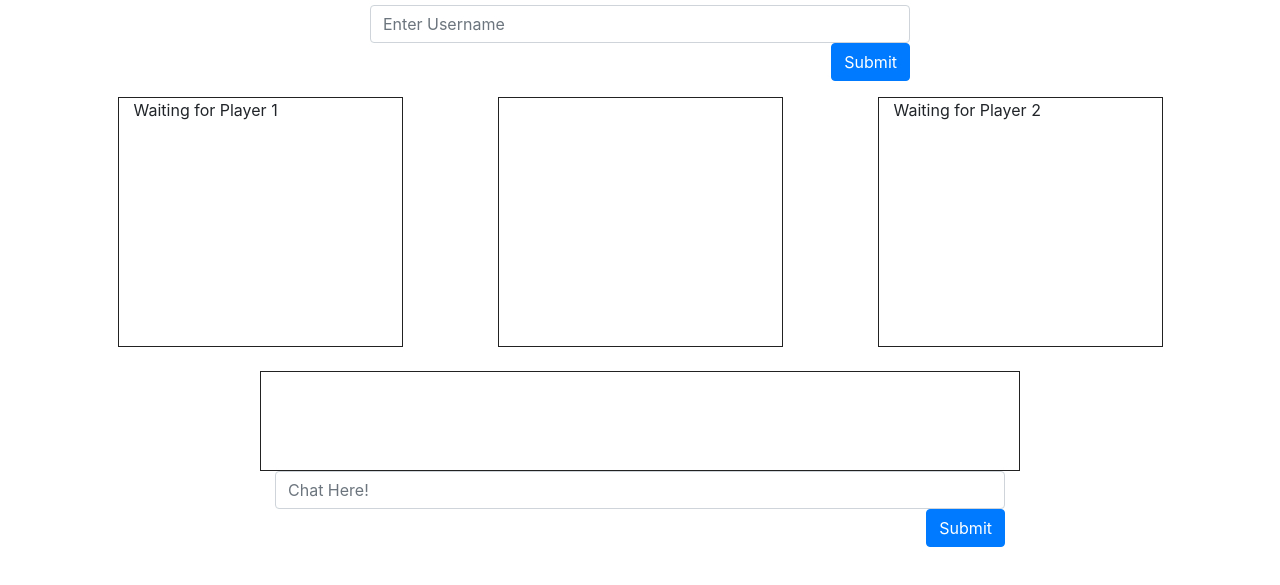
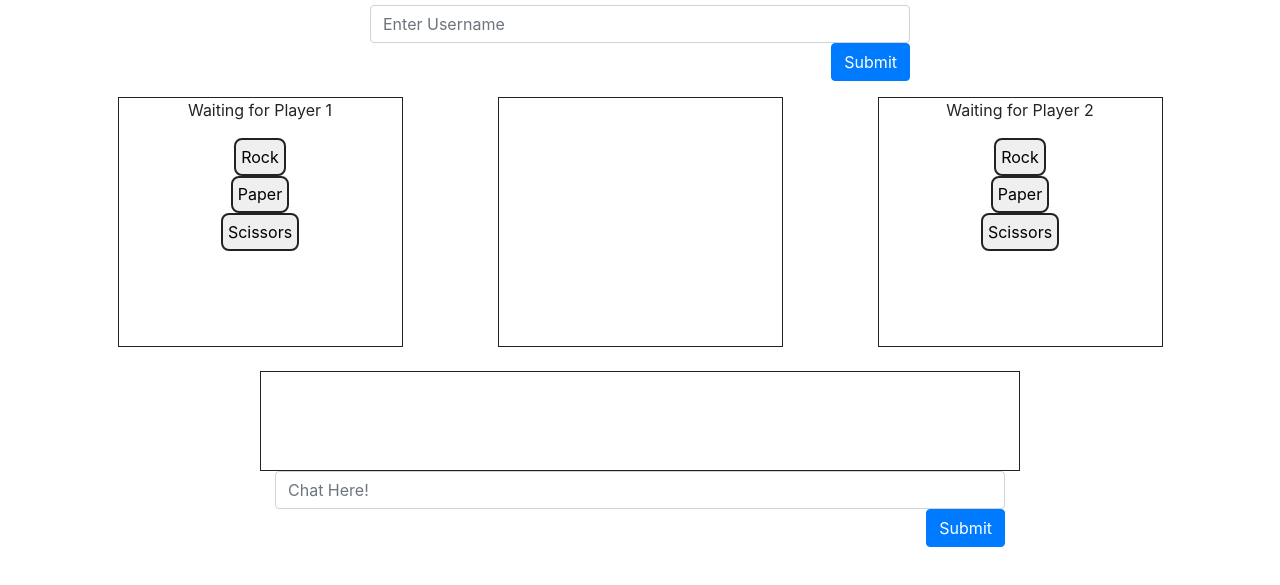
Before and after one commit to MattAuretta/RPS-Multiplayer, a plain HTML site: page index.html in a window 1280 px wide. Shown: the part 51-636 px from the top of the page. Drawn offline with nearby package versions, Linux system fonts and the light colour scheme; no server answers.

Commit message:
game buttons display correctly

```diff
--- a/assets/css/style.css
+++ b/assets/css/style.css
@@ -11,3 +11,14 @@
     border: 1px solid #222;
     height: 100px;
 }
+
+.game-display {
+    text-align: center;
+}
+
+.rps {
+    display: inline-block;
+    border: 2px solid #222;
+    border-radius: 0.5em;
+    padding: 0.3em;
+}
--- a/assets/javascript/app.js
+++ b/assets/javascript/app.js
@@ -24,25 +24,42 @@ var players = 0;
 //Listener for adding players to the database
 database.ref("/players/").on("value", function (snap) {
     if (snap.child("playerOne").exists()) {
-        console.log("playerOne exists");
+        //Assign playerOne to the values in Firebase
         playerOne = snap.val().playerOne;
-        console.log(playerOne)
+        //Update HTML to playerOne name
         $("#player-one-name").text(playerOne.name);
+        //Add playerOne stats to HTML
         $("#player-one-stats").text("Wins: " + playerOne.wins + " Losses: " + playerOne.losses);
     } else {
+        //If playerOne disconnects update HTML back to "Waiting for Player 1"
         $("#player-one-name").text("Waiting for Player 1");
+        //Remove stats
         $("#player-one-stats").text("");
     }
 
     if (snap.child("playerTwo").exists()) {
-        console.log("playerTwo exists");
+        //Assign playerTwo to the values in Firebase
         playerTwo = snap.val().playerTwo;
-        console.log(playerTwo)
+        //Update HTML to playerTwo name
         $("#player-two-name").text(playerTwo.name);
+        //Add playerTwo stats to HTML
         $("#player-two-stats").text("Wins: " + playerTwo.wins + " Losses: " + playerTwo.losses);
     } else {
+        //If playerTwo disconnects update HTML back to "Waiting for Player 2"
         $("#player-two-name").text("Waiting for Player 2");
+        //Remove stats
         $("#player-two-stats").text("");
+    }
+
+    //If playerOne and playerTwo both exist
+    if ((snap.child("playerOne").exists()) && (snap.child("playerTwo").exists())) {
+        //Show game buttons
+        $(".rps").show();
+    }
+    //If playerOne or playerTwo don't exist
+    if (!(snap.child("playerOne").exists()) || !(snap.child("playerTwo").exists())) {
+        //Hide game buttons
+        $(".rps").hide();
     }
 
 })
--- a/index.html
+++ b/index.html
@@ -36,6 +36,15 @@
             <!-- Player One -->
             <div id="player-one-display" class="col-md-3 mx-auto game-display">
                 <p id="player-one-name">Waiting for Player 1</p>
+                <div id="player-two-rock">
+                    <button class="rps">Rock</button>
+                </div>
+                <div id="player-two-paper">
+                    <button class="rps">Paper</button>
+                </div>
+                <div id="player-two-scissors">
+                    <button class="rps">Scissors</button>
+                </div>
                 <p id="player-one-stats"></p>
             </div>
             <!-- Outcome -->
@@ -44,6 +53,15 @@
             <!-- Player Two -->
             <div id="player-two-display" class="col-md-3 mx-auto game-display">
                 <p id="player-two-name">Waiting for Player 2</p>
+                <div id="player-two-rock">
+                    <button class="rps">Rock</button>
+                </div>
+                <div id="player-two-paper">
+                    <button class="rps">Paper</button>
+                </div>
+                <div id="player-two-scissors">
+                    <button class="rps">Scissors</button>
+                </div>
                 <p id="player-two-stats"></p>
             </div>
         </div>
```
